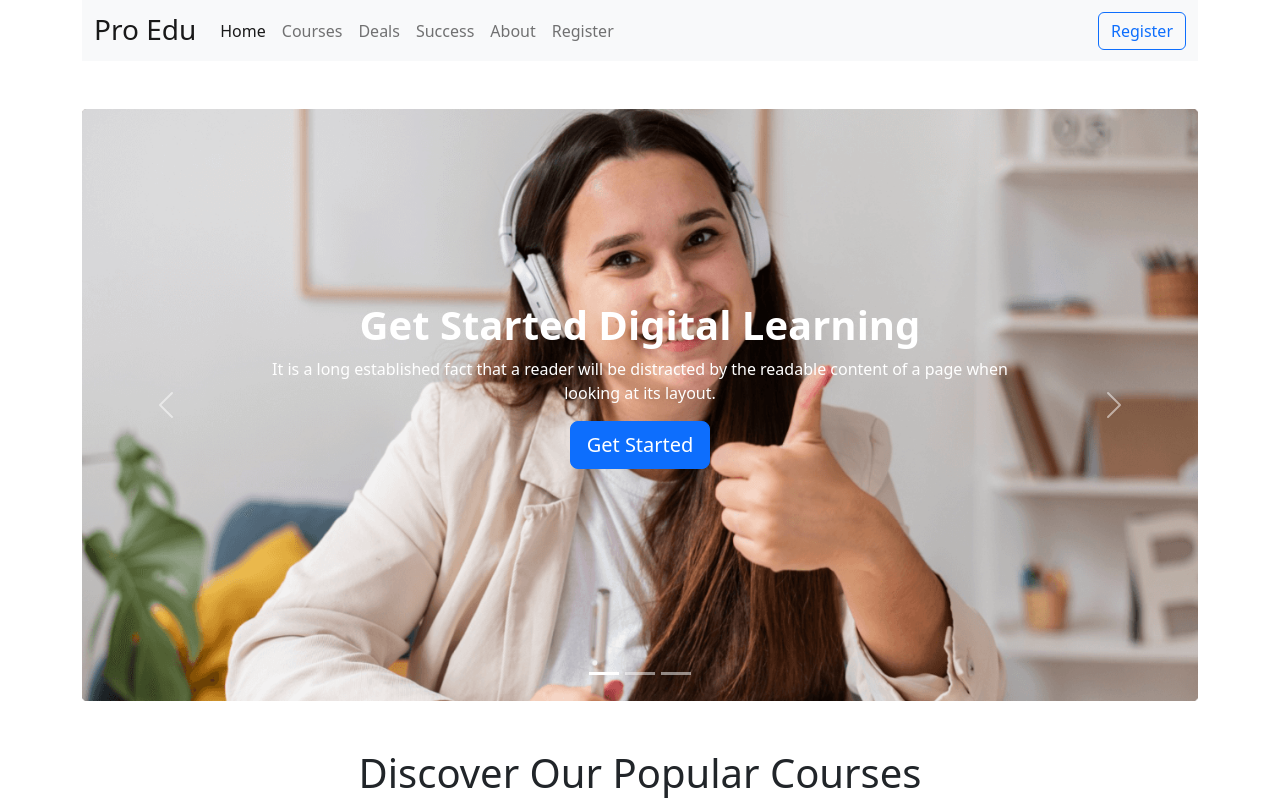
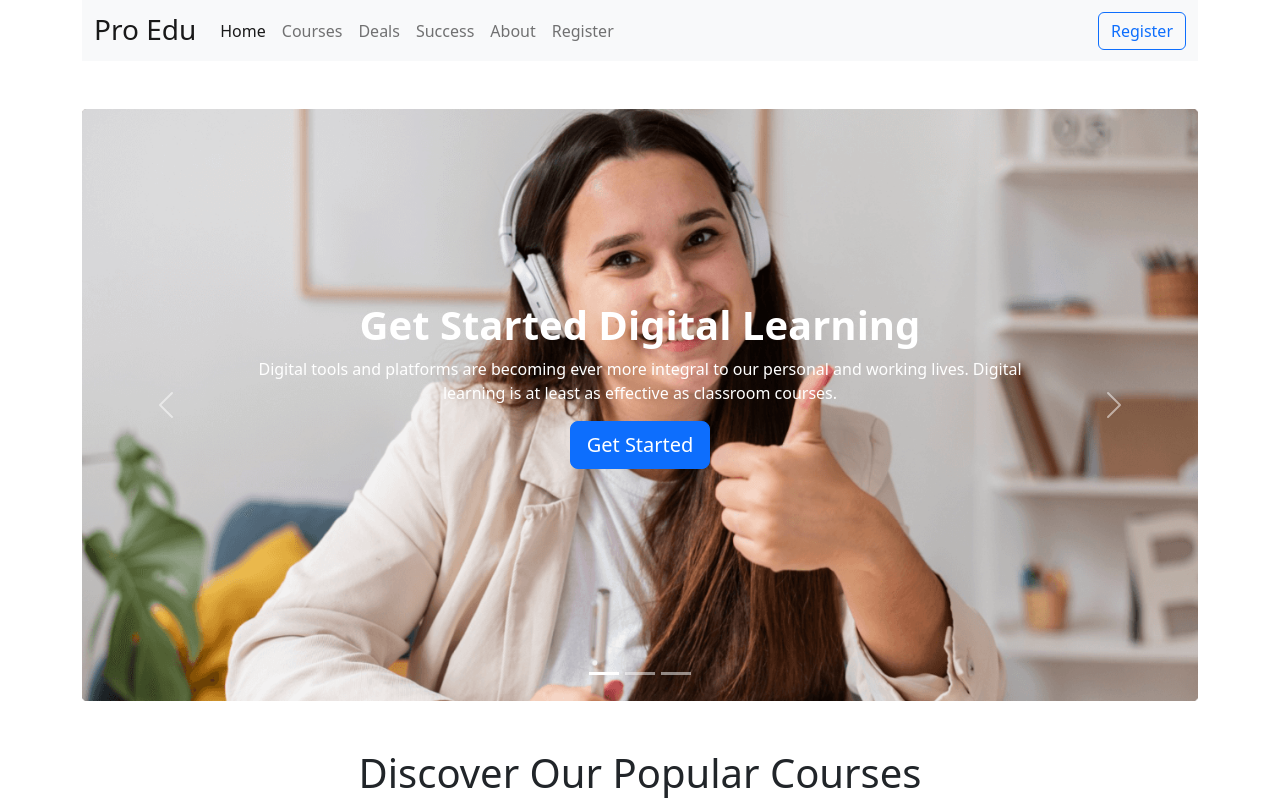
Before and after one commit to Miraj-Abedin/techAcademy-website-bootstrap, a plain HTML site: page index.html in a window 1280 px wide. Shown: the top 800 px of the page. Drawn offline with nearby package versions, Linux system fonts and the light colour scheme.

Commit message:
Carousel edited

```diff
--- a/index.html
+++ b/index.html
@@ -71,9 +71,8 @@
                         <div
                             class="carousel-caption d-flex flex-column justify-content-center align-items-center h-100">
                             <h1 class="fw-bold">Get Started Digital Learning</h1>
-                            <p>It is a long established fact that a reader will be distracted by the
-                                readable content of
-                                a page when looking at its layout.</p>
+                            <p>Digital tools and platforms are becoming ever more integral to our personal and working
+                                lives. Digital learning is at least as effective as classroom courses.</p>
                             <button class="btn btn-primary btn-lg">Get Started</button>
                         </div>
                     </div>
@@ -82,9 +81,8 @@
                         <div
                             class="carousel-caption d-flex flex-column justify-content-center align-items-center h-100">
                             <h1 class="fw-bold">Get Started Digital Learning</h1>
-                            <p>It is a long established fact that a reader will be distracted by the
-                                readable content of
-                                a page when looking at its layout.</p>
+                            <p>Digital tools and platforms are becoming ever more integral to our personal and working
+                                lives. Digital learning is at least as effective as classroom courses.</p>
                             <button class="btn btn-primary btn-lg">Get Started</button>
                         </div>
                     </div>
@@ -93,9 +91,8 @@
                         <div
                             class="carousel-caption d-flex flex-column justify-content-center align-items-center h-100">
                             <h1 class="fw-bold">Get Started Digital Learning</h1>
-                            <p>It is a long established fact that a reader will be distracted by the
-                                readable content of
-                                a page when looking at its layout.</p>
+                            <p>Digital tools and platforms are becoming ever more integral to our personal and working
+                                lives. Digital learning is at least as effective as classroom courses.</p>
                             <button class="btn btn-primary btn-lg">Get Started</button>
                         </div>
                     </div>
```
